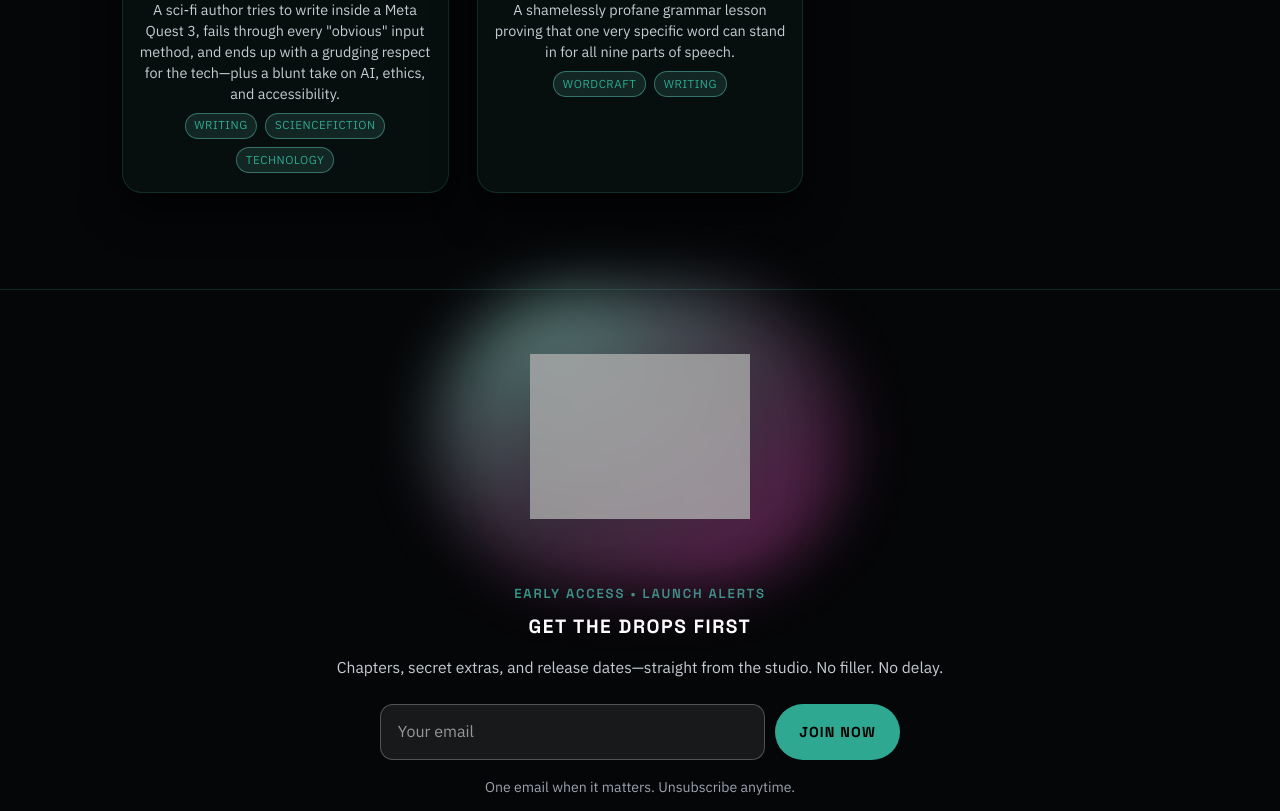
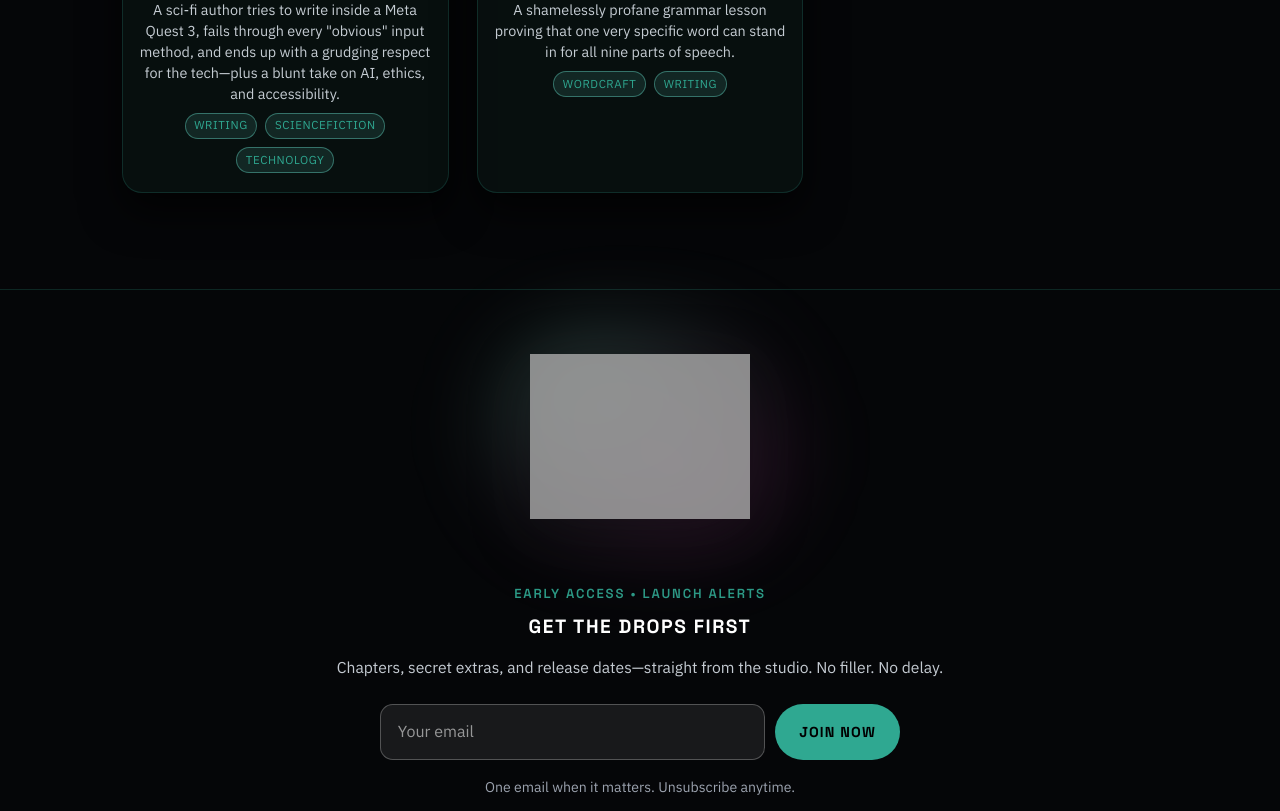
Before and after one commit to bzuley/peevishpenman, a PHP site: page /blog.php in a window 1280 px wide. Shown: the part 2964-3775 px from the top of the page. Run offline with PHP 8.4, Linux system fonts and the light colour scheme; grey boxes are pictures that could not be loaded.

Commit message:
Tone down desktop footer typewriter glow
Co-Authored-By: Claude Opus 5.5 <noreply@anthropic.com>
Claude-Session: https://claude.ai/code/session_017EsNTRDd8AEne8qXkQDiju

```diff
--- a/styles/main.css
+++ b/styles/main.css
@@ -2089,19 +2089,21 @@ html.ppm-nav-open {
     text-align: center;
   }
 
+  /* Softer and tighter than the mobile hero glow: on wide screens the
+     full-strength aura spills far past the art and dominates the footer. */
   .ppm-footer-typewriter-gradient {
     position: absolute;
-    inset: -40% -45%;
+    inset: -18% -22%;
     border-radius: 9999px;
     background:
       radial-gradient(ellipse at 30% 20%,
-        rgba(159, 255, 227, 0.45) 0%,
-        transparent 70%),
+        rgba(159, 255, 227, 0.2) 0%,
+        transparent 65%),
       radial-gradient(ellipse at 70% 80%,
-        rgba(210, 75, 175, 0.45) 0%,
-        transparent 95%);
+        rgba(210, 75, 175, 0.2) 0%,
+        transparent 75%);
     z-index: 1;
-    filter: blur(30px);
+    filter: blur(40px);
   }
 
   .ppm-footer-typewriter img {
```
